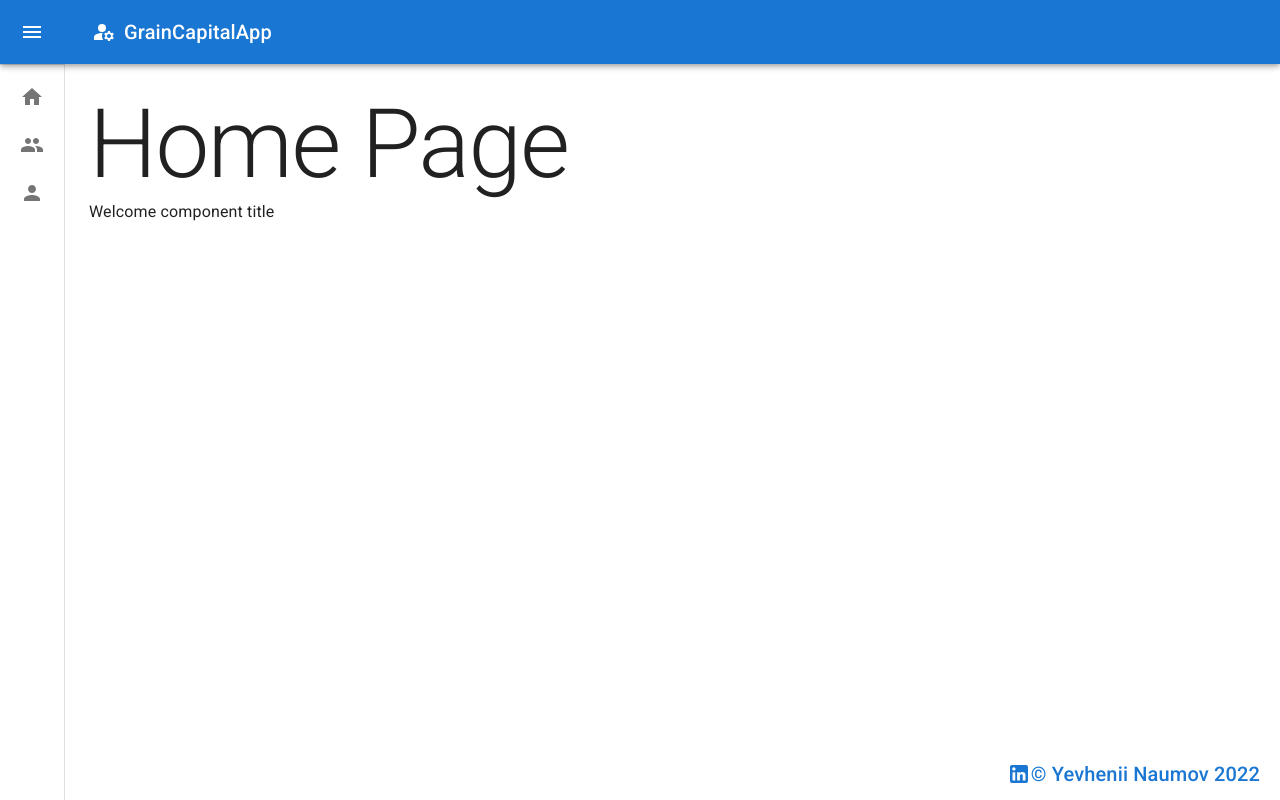
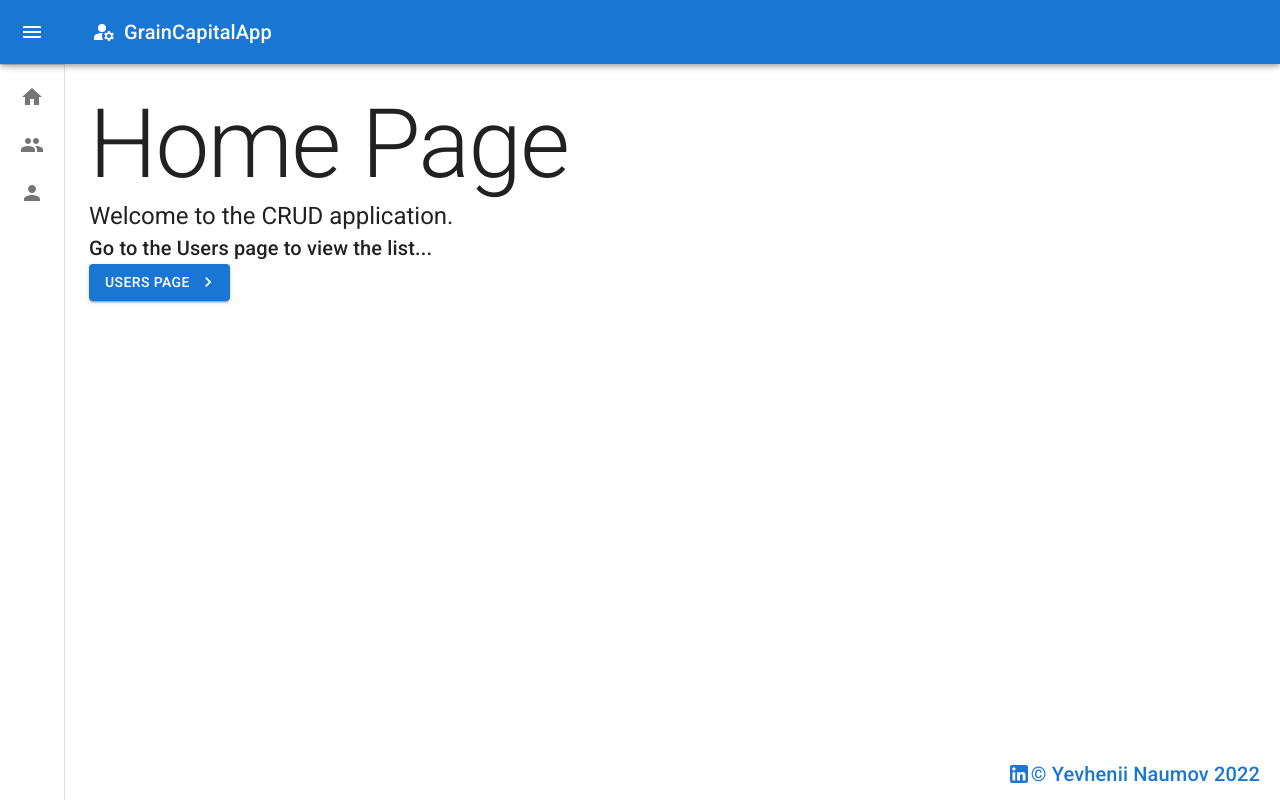
Before and after one commit to yevheniinaumov/usereditorapp, a Next.js app: page / in a window 1280 px wide. Built offline with nearby package versions, Linux system fonts and the light colour scheme.

Commit message:
add base text and button to the Welcome component

```diff
--- a/components/Welcome.tsx
+++ b/components/Welcome.tsx
@@ -1,5 +1,21 @@
+import {Typography} from "@mui/material";
+import Link from 'next/link'
+import Button from '@mui/material/Button';
+import NavigateNextIcon from '@mui/icons-material/NavigateNext';
+
 export default function Welcome() {
     return <>
-        <div>Welcome component title</div>
+        <Typography variant="h5" component="p">
+            Welcome to the CRUD application.
+        </Typography>
+        <Typography variant="h6" component="p">
+            Go to the Users page to view the list...
+        </Typography>
+
+        <Link href="/users">
+            <Button variant="contained" endIcon={<NavigateNextIcon/>}>
+                Users page
+            </Button>
+        </Link>
     </>
 }
```
